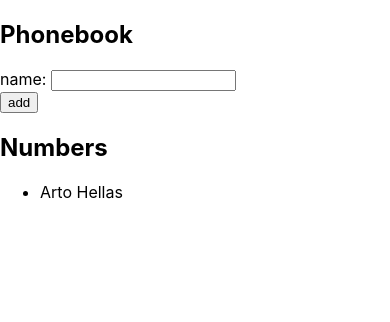
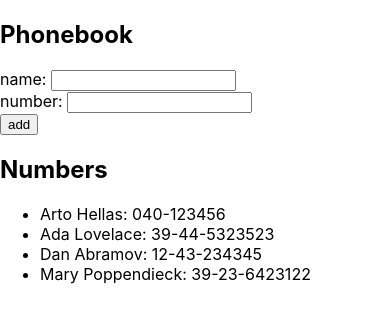
Before and after one commit to Amir9eng/Fullstackexercises, a React (Create React App) app in the folder part2/phonebook/: page / in a window 390 px wide. Shown: the top 322 px of the page. Built offline with nearby package versions, Linux system fonts and the light colour scheme.

Commit message:
The Phonebook Step3

```diff
--- a/part2/phonebook/src/App.js
+++ b/part2/phonebook/src/App.js
@@ -2,8 +2,14 @@
 import Phonebook from "./components/Phonebook";
 
 const App = () => {
-  const [persons, setPersons] = useState([{ name: "Arto Hellas" }]);
+  const [persons, setPersons] = useState([
+    { name: "Arto Hellas", number: "040-123456" },
+    { name: "Ada Lovelace", number: "39-44-5323523" },
+    { name: "Dan Abramov", number: "12-43-234345" },
+    { name: "Mary Poppendieck", number: "39-23-6423122" },
+  ]);
   const [newName, setNewName] = useState("");
+  const [newNumber, setNewNumber] = useState("");
 
   const rows = () =>
     persons.map((person) => <Phonebook key={person.name} persons={person} />);
@@ -12,6 +18,7 @@
     event.preventDefault();
     const nameObject = {
       name: newName,
+      number: newNumber,
     };
     if (newName === "") {
       alert("Please add a name");
@@ -23,11 +30,15 @@
     }
     setPersons(persons.concat(nameObject));
     setNewName(" ");
+    setNewNumber(" ");
   };
 
   const handleNewName = (event) => {
     console.log(event.target.value);
     setNewName(event.target.value);
+  };
+  const handleNewNumber = (event) => {
+    setNewNumber(event.target.value);
   };
 
   return (
@@ -36,6 +47,9 @@
       <form onSubmit={addName}>
         <div>
           name: <input value={newName} onChange={handleNewName} />
+        </div>
+        <div>
+          number: <input value={newNumber} onChange={handleNewNumber} />
         </div>
         <div>
           <button type="submit">add</button>
--- a/part2/phonebook/src/components/Phonebook.jsx
+++ b/part2/phonebook/src/components/Phonebook.jsx
@@ -2,7 +2,11 @@
 
 function Phonebook({ persons }) {
   console.log(persons);
-  return <li>{persons.name}</li>;
+  return (
+    <li>
+      {persons.name}: {persons.number}
+    </li>
+  );
 }
 
 export default Phonebook;
```
Also changed, not shown: 1 other file (tests, documents, lock files or other folders).
